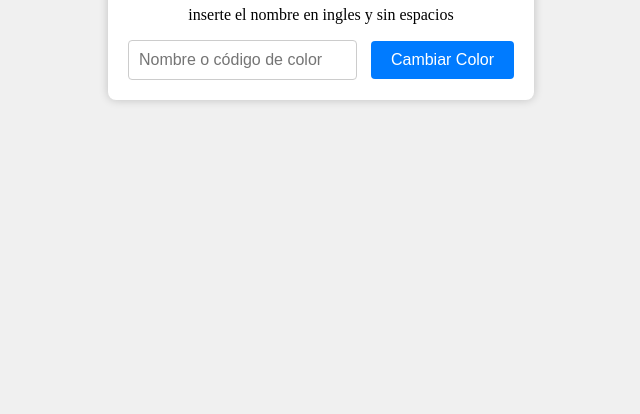
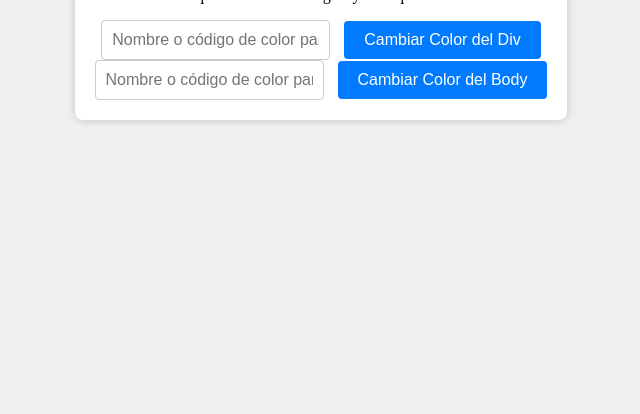
Before and after one commit to peruanMC/cambiacolor, a plain HTML site: page index.html in a window 1280 px wide. Shown: the part 386-800 px from the top of the page, without its empty margins (319-959 px from the left). Drawn offline with Linux system fonts and the light colour scheme.

Commit message:
fondo body+transis.

```diff
--- a/css/style.css
+++ b/css/style.css
@@ -5,6 +5,7 @@ body {
     height: 100vh;
     margin: 0;
     background-color: #f0f0f0;
+    transition: background-color 0.5s ease; /* Agrega una animación de transición al fondo del body */
 }
 
 .container {
--- a/index.html
+++ b/index.html
@@ -9,10 +9,14 @@
 <body>
     <div class="container">
         <h1>Cambiar Color de Fondo</h1>
-        <p>inserte el nombre en ingles y sin espacios</p>
-        <input type="text" id="color-input" placeholder="Nombre o código de color">
-        <button id="change-color-button">Cambiar Color</button>
+        <p>poner colores en ingles y sin espacios</p>
+        <input type="text" id="color-input" placeholder="Nombre o código de color para el div">
+        <button id="change-color-button">Cambiar Color del Div</button>
+        <br>
+        <input type="text" id="body-color-input" placeholder="Nombre o código de color para el body">
+        <button id="change-body-color-button">Cambiar Color del Body</button>
     </div>
+
     <script src="js/script.js"></script>
 </body>
 </html>
--- a/js/script.js
+++ b/js/script.js
@@ -1,8 +1,15 @@
 const colorInput = document.getElementById("color-input");
 const changeColorButton = document.getElementById("change-color-button");
+const bodyColorInput = document.getElementById("body-color-input");
+const changeBodyColorButton = document.getElementById("change-body-color-button");
 const container = document.querySelector(".container");
 
 changeColorButton.addEventListener("click", () => {
     const color = colorInput.value;
     container.style.backgroundColor = color;
 });
+
+changeBodyColorButton.addEventListener("click", () => {
+    const bodyColor = bodyColorInput.value;
+    document.body.style.backgroundColor = bodyColor;
+});
```
